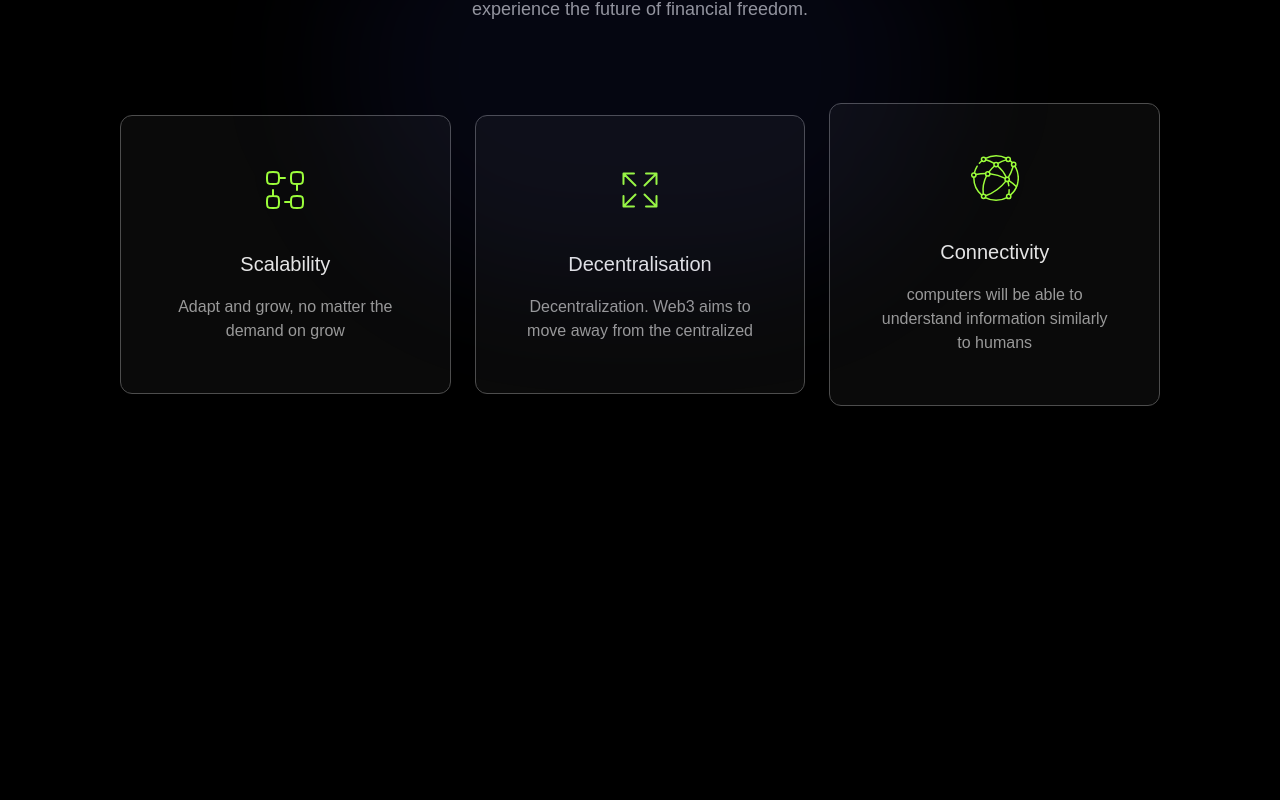
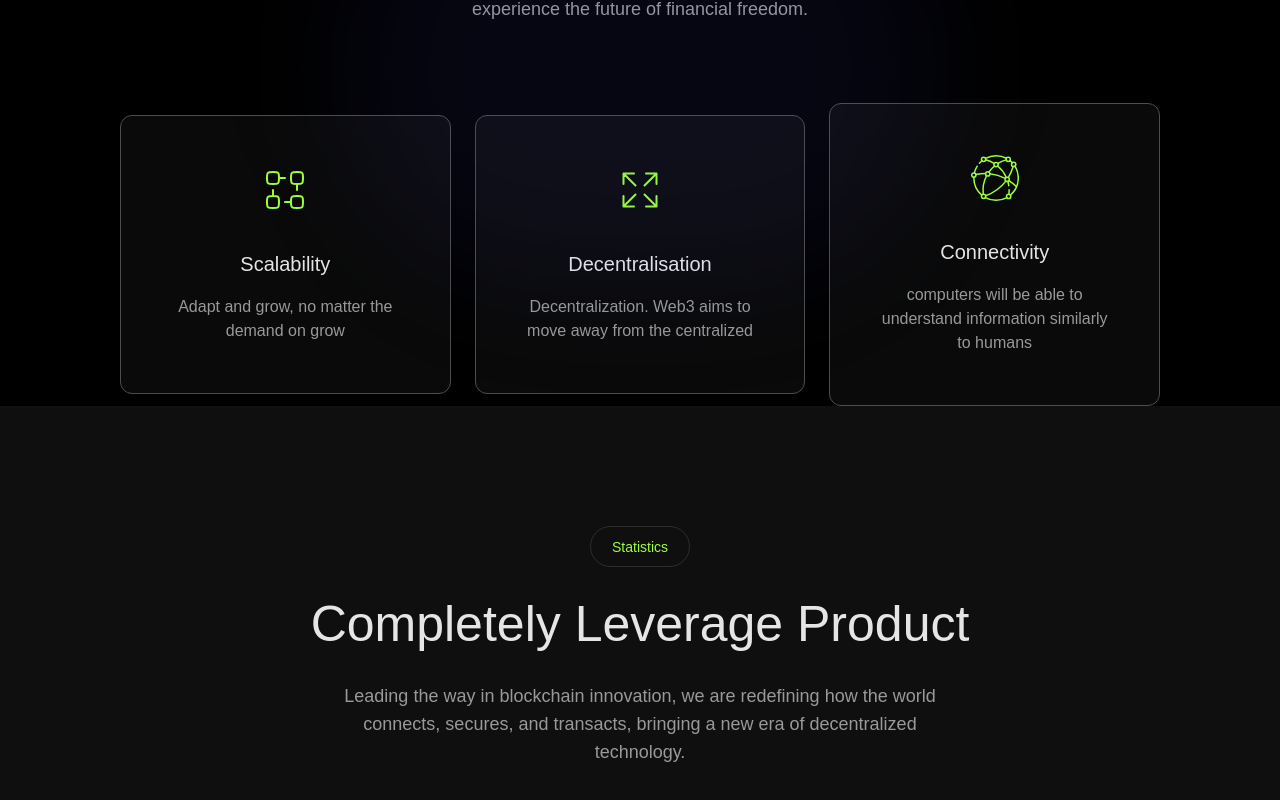
Before and after one commit to alonzojoe/react-rev-ts, a React (Vite) app: page / in a window 1280 px wide. Shown: the part 1245-2045 px from the top of the page. Before the commit the page ends 1675 px from the top, so only its background shows below. Built offline with nearby package versions, Linux system fonts and the light colour scheme; a web font is replaced by a local one.

Commit message:
Stats component implement SectionHeader apply constant: HEADER_CONTENT Stats property

```diff
--- a/src/components/Stats.tsx
+++ b/src/components/Stats.tsx
@@ -1,7 +1,16 @@
-import React from "react";
-
+import SectionHeader from "./SectionHeader";
+import { HEADER_CONTENT } from "../constants";
 const Stats = () => {
-  return <div>Stats</div>;
+  return (
+    <div className="w-full flex flex-col relative gap-[80px] md:py-[120px] py-[80px] md:px-[120px] bg-gray4">
+      <SectionHeader
+        nowrap
+        tag={HEADER_CONTENT["Stats"].tag}
+        title={HEADER_CONTENT["Stats"].title}
+        description={HEADER_CONTENT["Stats"].description}
+      />
+    </div>
+  );
 };
 
 export default Stats;
```
